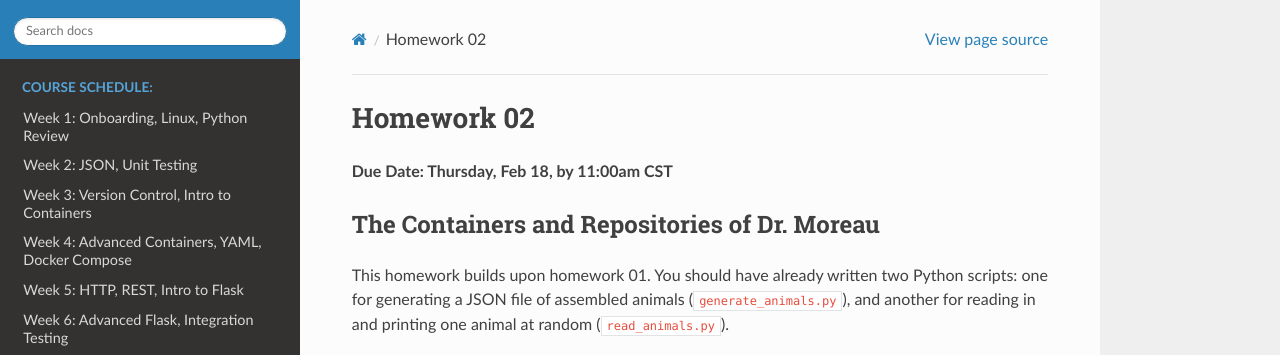
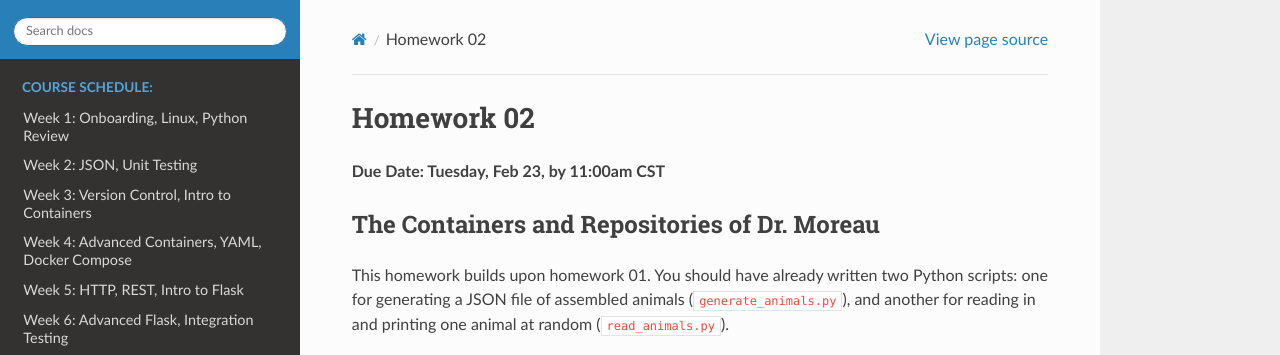
Before and after one commit to TACC/coe-332-sp21, a Sphinx documentation site: the page built from docs/homework/homework02.rst, in a window 1280 px wide and 900 px high. Shown: the top 355 px of the window. Built offline with Sphinx 7.4.7 and the Read the Docs theme 2.0.0, drawn with Linux system fonts in a browser that asks for light colours.

Commit message:
updating due date on homework02

```diff
--- a/docs/homework/homework02.rst
+++ b/docs/homework/homework02.rst
@@ -1,7 +1,7 @@
 Homework 02
 ===========
 
-**Due Date: Thursday, Feb 18, by 11:00am CST**
+**Due Date: Tuesday, Feb 23, by 11:00am CST**
 
 The Containers and Repositories of Dr. Moreau
 ---------------------------------------------
```
